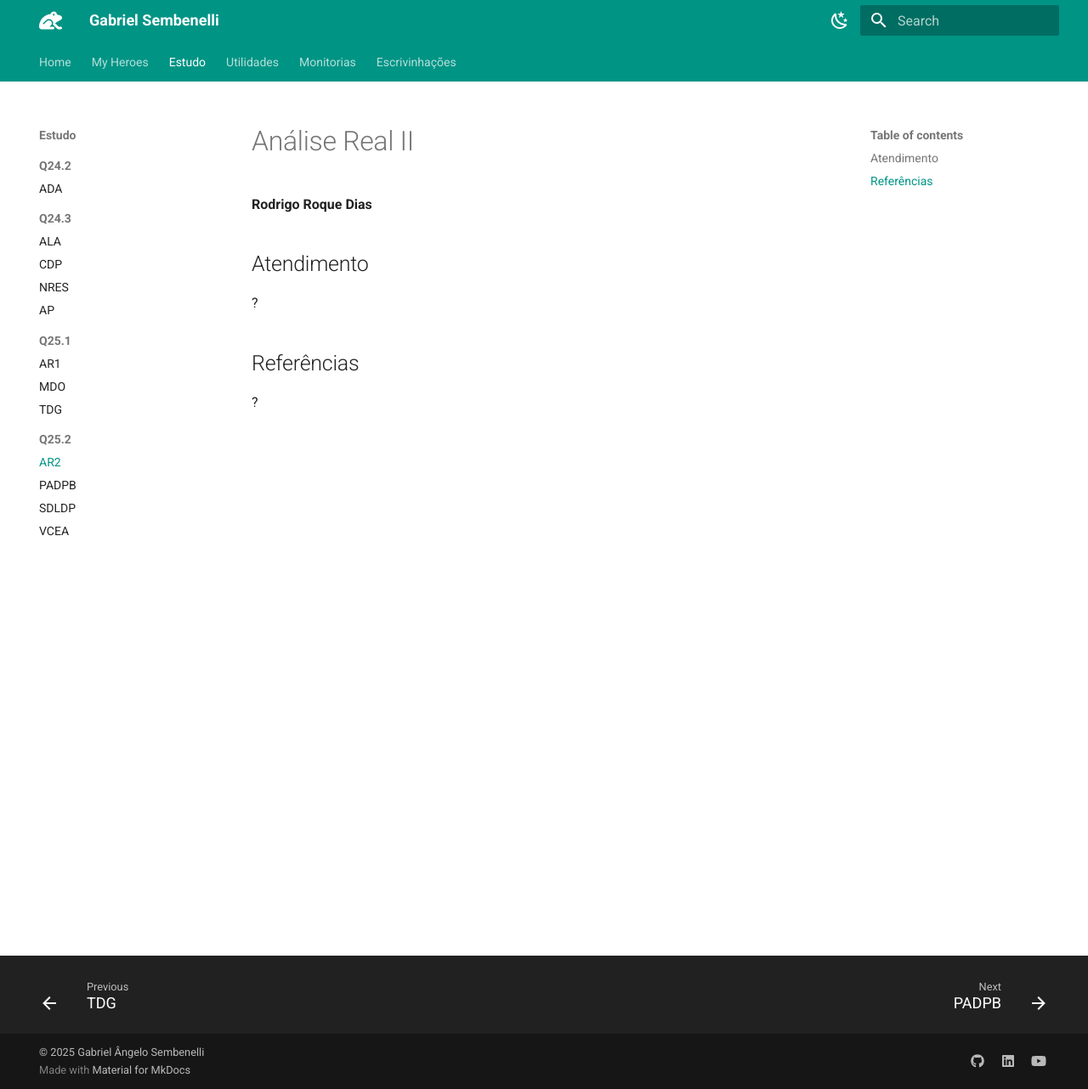
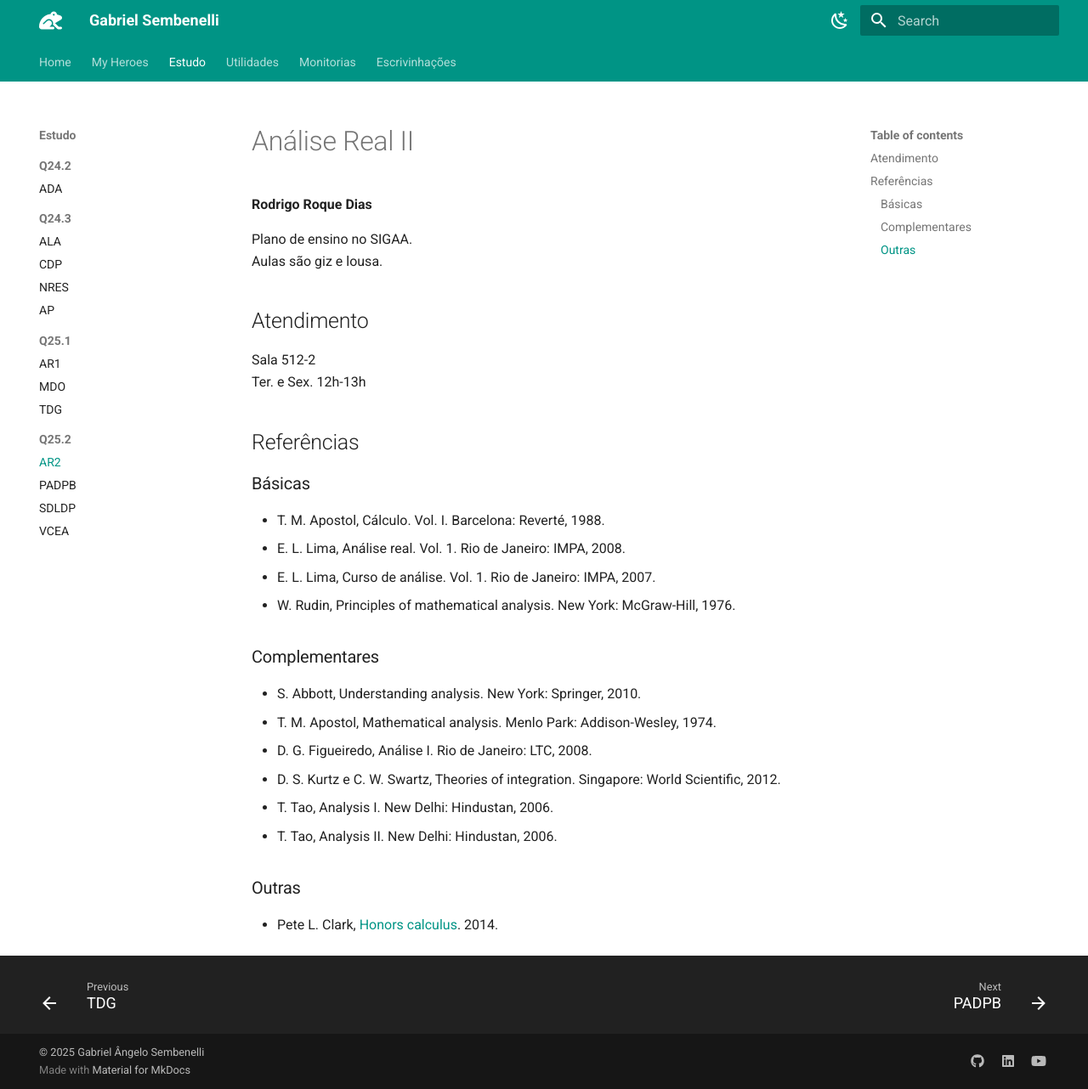
Before and after one commit to Gabriel-Sembenelli/website, an MkDocs documentation site: the page built from docs/Quads/Q25.2/AR2.md, in a window 1280 px wide and 1282 px high. Shown: the whole window at 85% size. Built offline with MkDocs 1.6.1 and Material for MkDocs 9.7.7, drawn with Linux system fonts in a browser that asks for light colours.

Commit message:
att AR2 info

```diff
--- a/docs/Quads/Q25.2/AR2.md
+++ b/docs/Quads/Q25.2/AR2.md
@@ -2,10 +2,32 @@
 
 **Rodrigo Roque Dias**
 
+Plano de ensino no SIGAA.
+Aulas são giz e lousa.
+
 ## Atendimento
 
-?
+Sala 512-2
+Ter. e Sex. 12h-13h
 
 ## Referências
 
-?
+### Básicas
+
+- T. M. Apostol, Cálculo. Vol. I. Barcelona: Reverté, 1988.
+- E. L. Lima, Análise real. Vol. 1. Rio de Janeiro: IMPA, 2008.
+- E. L. Lima, Curso de análise. Vol. 1. Rio de Janeiro: IMPA, 2007.
+- W. Rudin, Principles of mathematical analysis. New York: McGraw-Hill, 1976.
+
+### Complementares
+
+- S. Abbott, Understanding analysis. New York: Springer, 2010.
+- T. M. Apostol, Mathematical analysis. Menlo Park: Addison-Wesley, 1974.
+- D. G. Figueiredo, Análise I. Rio de Janeiro: LTC, 2008.
+- D. S. Kurtz e C. W. Swartz, Theories of integration. Singapore: World Scientific, 2012.
+- T. Tao, Analysis I. New Delhi: Hindustan, 2006.
+- T. Tao, Analysis II. New Delhi: Hindustan, 2006.
+
+### Outras
+
+- Pete L. Clark, [Honors calculus](https://www3.nd.edu/~andyp/teaching/2020FallMath10850/ClarkNotes.pdf). 2014.
```
